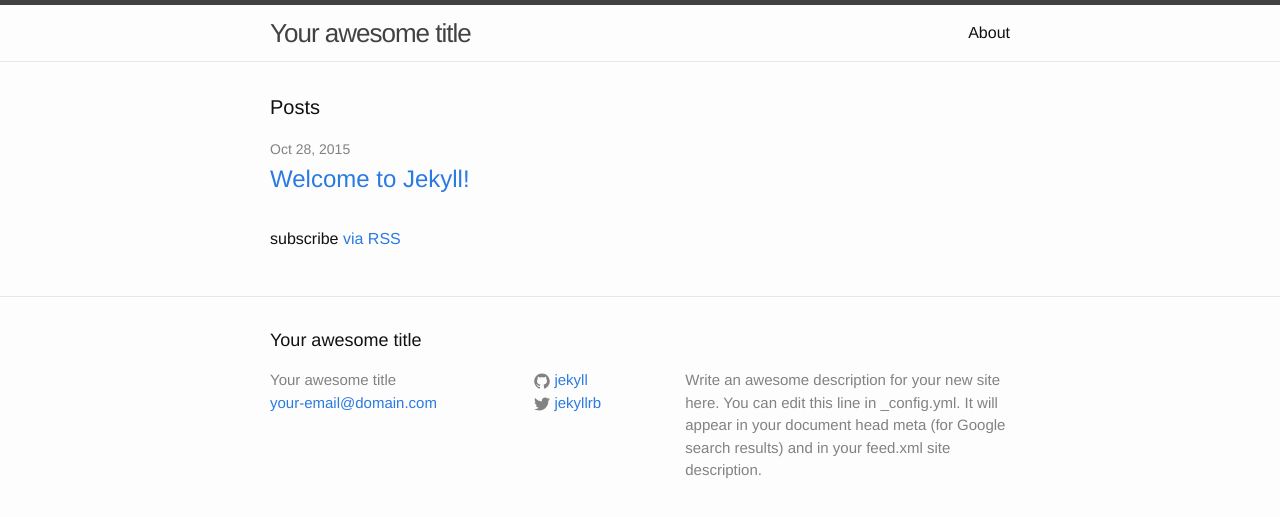
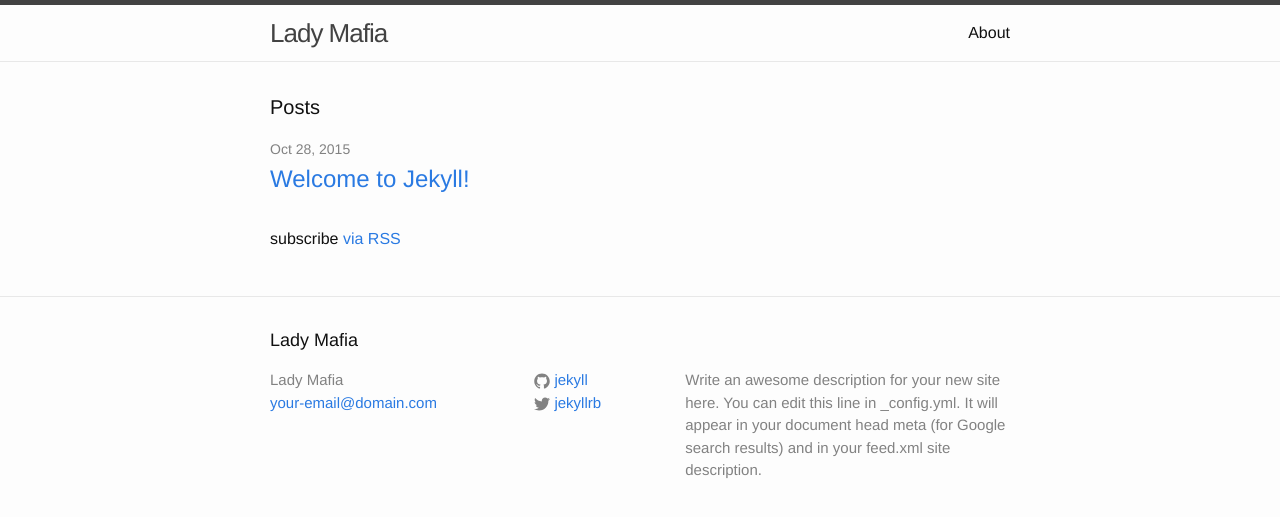
Before and after one commit to SarahBump/LADYMAFIA, a Jekyll site: the page built from index.html, in a window 1280 px wide. Shown: the top 517 px of the page. Built offline with Jekyll 4.4.1, drawn with Linux system fonts in a browser that asks for light colours.

Commit message:
updated config.yml to include title and baseurl for gh pages

```diff
--- a/_config.yml
+++ b/_config.yml
@@ -6,13 +6,13 @@
 # 'jekyll serve'. If you change this file, please restart the server process.
 
 # Site settings
-title: Your awesome title
+title: Lady Mafia
 email: your-email@domain.com
 description: > # this means to ignore newlines until "baseurl:"
   Write an awesome description for your new site here. You can edit this
   line in _config.yml. It will appear in your document head meta (for
   Google search results) and in your feed.xml site description.
-baseurl: "" # the subpath of your site, e.g. /blog
+baseurl: "/LADYMAFIA" # the subpath of your site, e.g. /blog
 url: "http://yourdomain.com" # the base hostname & protocol for your site
 twitter_username: jekyllrb
 github_username:  jekyll
```
